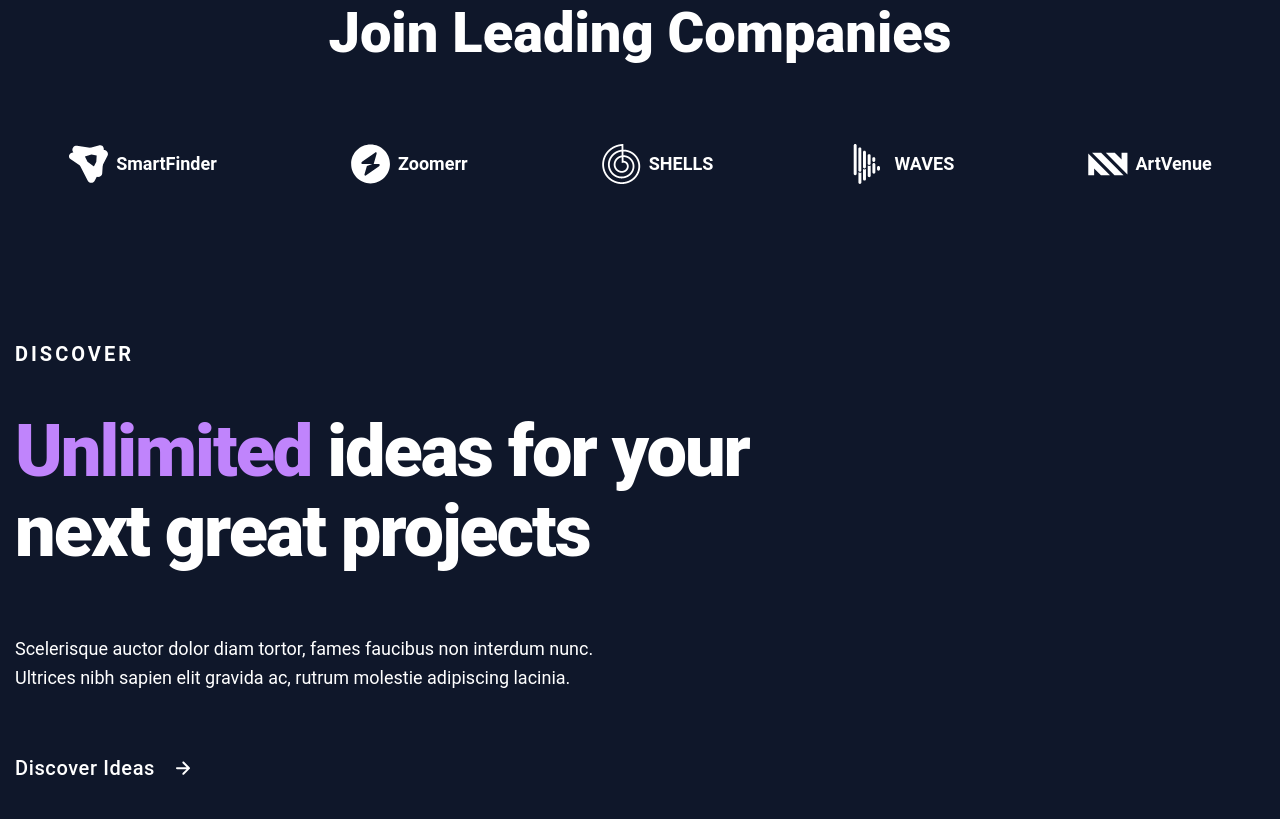
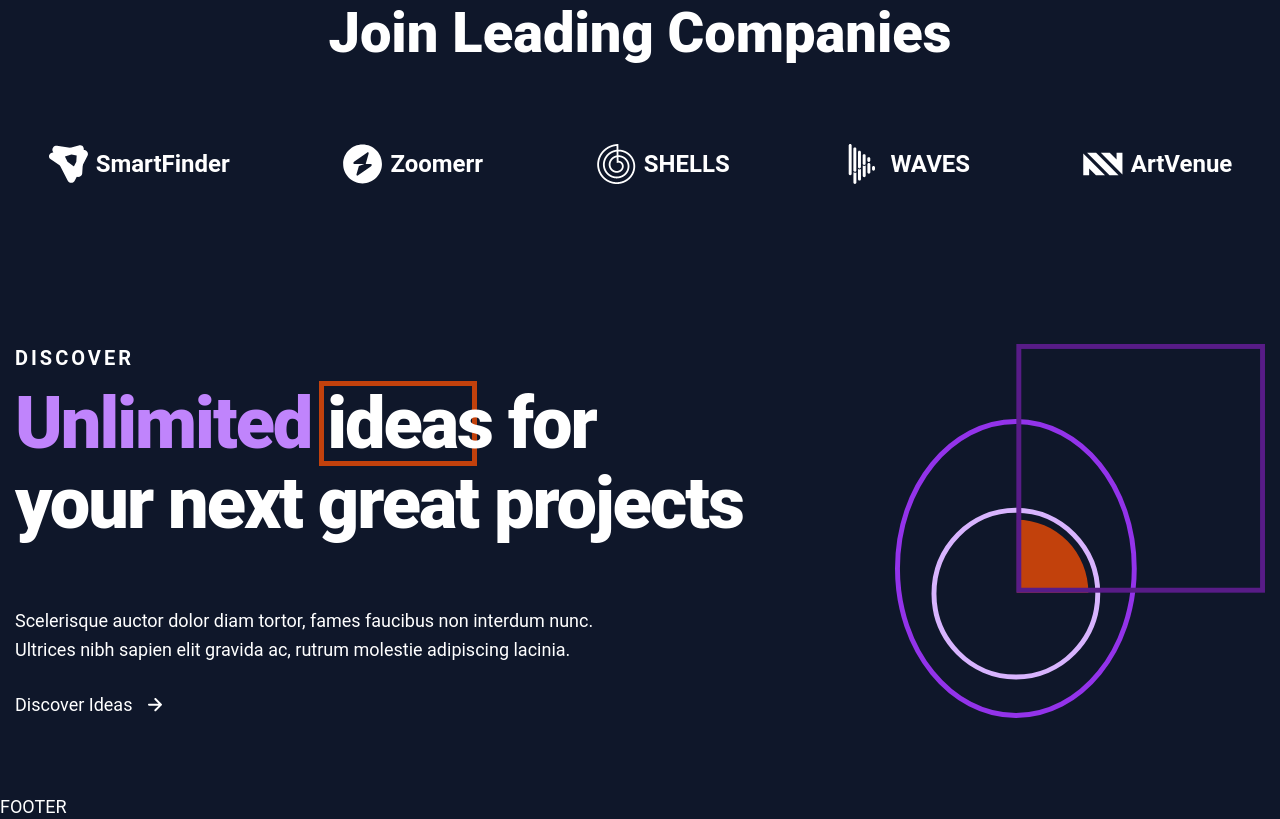
Before and after one commit to OlegShinka/weeb, a plain HTML site: page index.html in a window 1280 px wide. Shown: the part 1424-2243 px from the top of the page. Drawn offline with Linux system fonts and the light colour scheme.

Commit message:
end fix discover

```diff
--- a/css/style.css
+++ b/css/style.css
@@ -39,6 +39,18 @@ body {
 
 [class*="page__"] {
   padding-block: 80px;
+}
+
+@media screen and (max-width: 991.98px) {
+  [class*="page__"] {
+    padding-block: 60px;
+  }
+}
+
+@media screen and (max-width: 767.98px) {
+  [class*="page__"] {
+    padding-block: 48px;
+  }
 }
 
 :root {
@@ -231,11 +243,6 @@ body {
 
 /* section HERO ======================================================== */
 
-.hero {
-}
-.hero__container {
-}
-
 .block-header__title-purple {
   color: var(--Purple-600);
 }
@@ -340,37 +347,39 @@ body {
 .join__items {
   display: flex;
   column-gap: 80px;
-  row-gap: 25px;
+  row-gap: 24px;
   flex-wrap: wrap;
   justify-content: space-evenly;
 }
 @media screen and (max-width: 991.98px) {
   .join__items {
-    justify-content: center;
+    /* justify-content: center; */
     column-gap: 60px;
   }
   .join__title {
-    font-size: 46px;
+    font-size: 48px;
   }
 }
 @media screen and (max-width: 761.98px) {
   .join__items {
-    justify-content: center;
+    /* justify-content: center; */
     column-gap: 40px;
   }
   .join__title {
     font-size: 40px;
+    margin-block-end: 60px;
   }
 }
 @media screen and (max-width: 461.98px) {
   .join__items {
     /* flex-direction: column; */
-    align-self: center;
-    align-items: center;
+    /* align-self: center;
+    align-items: center; */
     column-gap: 25px;
   }
   .join__title {
-    font-size: 32px;
+    font-size: 40px;
+    margin-block-end: 48px;
   }
 }
 .join__item {
@@ -383,6 +392,9 @@ body {
 .join__icon {
 }
 .join__label {
+  font-size: 24px;
+  font-weight: 700;
+  line-height: 1.1;
 }
 
 /* section DISCOVER ===================================== */
@@ -394,15 +406,22 @@ body {
 
 .discover__body {
   display: flex;
-  flex-wrap: wrap;
+  align-items: center;
+  /* flex-wrap: wrap; */
   gap: 80px;
 }
 
 @media screen and (max-width: 991.98px) {
   .discover__body {
+    gap: 40px;
+  }
+}
+@media screen and (max-width: 761.98px) {
+  .discover__body {
     justify-content: flex-start;
     align-items: center;
     flex-direction: column-reverse;
+    gap: 48px;
   }
 }
 
@@ -413,6 +432,7 @@ body {
   flex-direction: column;
   justify-content: flex-start;
 }
+
 .discover__subtitle {
   font-family: var(--font-family);
   font-weight: 700;
@@ -428,6 +448,7 @@ body {
   font-weight: 800;
   font-size: 72px;
   text-align: left;
+  text-wrap: balance;
   line-height: 110%;
   color: var(--purple-400);
   margin-block-end: 32px;
@@ -436,7 +457,19 @@ body {
 .discover__title-purple {
   color: var(--Purple-400);
 }
+
 .discover__title-rect {
+  position: relative;
+}
+.discover__title-rect::before {
+  content: "";
+  position: absolute;
+  z-index: -1;
+  bottom: 0;
+  left: -5%;
+  height: 100%;
+  width: 96%;
+  border: 5px solid #c2410c;
 }
 .discover__text {
   font-family: var(--font-family);
@@ -444,13 +477,7 @@ body {
   font-size: 18px;
   line-height: 160%;
   color: var(--white);
-  margin-block-end: 32px;
   max-width: 581px;
-}
-
-.discover__actions {
-  display: flex;
-  gap: 16px;
 }
 
 @media screen and (max-width: 761.98px) {
@@ -474,9 +501,50 @@ body {
   }
 }
 
-.actions__discover-link:hover {
+@media screen and (max-width: 461.98px) {
+  .discover__body {
+    justify-content: center;
+  }
+  .discover__column {
+    justify-content: center;
+    align-items: center;
+  }
+  .discover__title {
+    text-align: center;
+    font-size: 40px;
+  }
+  .discover__subtitle {
+    text-align: center;
+  }
+  .discover__text {
+    font-style: 16px;
+    text-align: center;
+    margin: 0 auto;
+  }
+}
+
+/* декор стрілка стиліз. чз background */
+.actions-discover__link {
+  padding-right: 35px;
+  background: url("/img/svg/arrow-right.svg") right no-repeat;
+}
+
+/* оригінальний хавер у вигляді зростаючого підкреслення */
+.actions-discover__link span {
+  position: relative;
+}
+.actions-discover__link span::after {
+  content: "";
+  position: absolute;
+  bottom: -5px;
+  left: 0;
+  height: 2px;
+  width: 0%;
   background-color: #9333ea;
-  border-radius: 50%;
+  transition: width 0.3s;
+}
+.actions-discover__link:hover span::after {
+  width: 100%;
 }
 
 .actions-discover_label {
--- a/index.html
+++ b/index.html
@@ -143,12 +143,14 @@
           <div class="discover__container">
             <div class="discover__body">
               <div class="discover__column">
-                <h3 class="discover__subtitle">DISCOVER</h3>
-                <h2 class="discover__title">
-                  <span class="discover__title-purple">Unlimited</span>
-                  <span class="discover__title-rect">ideas</span> for your next
-                  great projects
-                </h2>
+                <div class="discover__title-body">
+                  <h3 class="discover__subtitle">DISCOVER</h3>
+                  <h2 class="discover__title">
+                    <span class="discover__title-purple">Unlimited</span>
+                    <span class="discover__title-rect">ideas</span> for your
+                    next great projects
+                  </h2>
+                </div>
                 <div class="discover__text">
                   <p>
                     Scelerisque auctor dolor diam tortor, fames faucibus non
@@ -157,9 +159,8 @@
                   </p>
                 </div>
                 <div class="discover__actions actions-discover">
-                  <div class="actions-discover_label">Discover Ideas</div>
-                  <a href="#" class="actions__discover-link">
-                    <img src="./img/svg/arrow-right.svg" alt="arrow right" />
+                  <a href="#" class="actions-discover__link">
+                    <span> Discover Ideas</span>
                   </a>
                 </div>
               </div>
```
